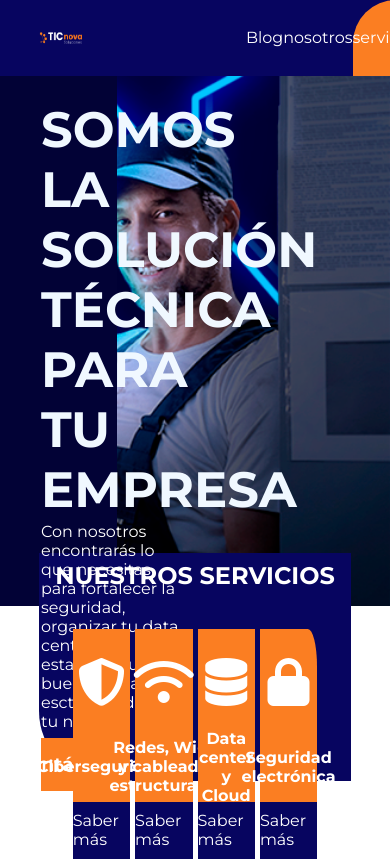
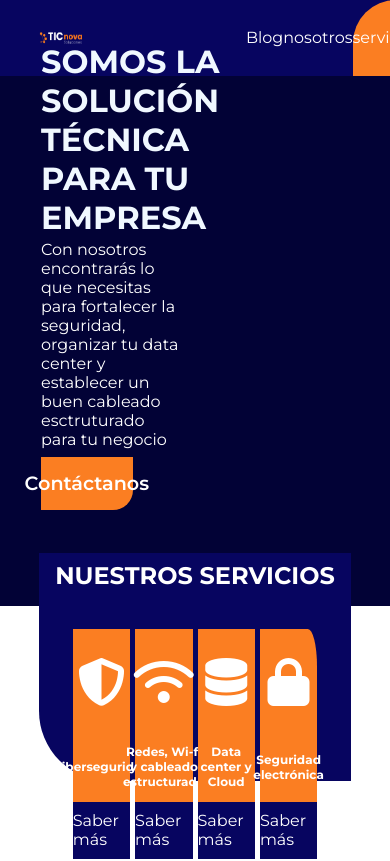
Before and after one commit to lordLuperdo/ticn_nova2, a Vue app: page / in a window 390 px wide. Shown: the top 861 px of the page. Built offline with nearby package versions, Linux system fonts and the light colour scheme.

Commit message:
responsive 1

```diff
--- a/src/views/HomeView.vue
+++ b/src/views/HomeView.vue
@@ -293,7 +293,7 @@ main{
 .container_main{
   flex-direction: column;
   display: flex;
-  width: 40%;
+  width: 50%;
   height: 70%;
   gap: 1%;
   margin-top: 3%;
@@ -309,7 +309,7 @@ main{
 
 .main_parrafo{
   color: white;
-
+  max-width: 75%;
 
 }
 
@@ -474,8 +474,27 @@ width: 80%;
  height: 50%;
  font-weight: 700;
 }
+/* mdeia qrys */
+@media (width <= 1200px) {
+  .main_title{
+  font-size: 200%;
+  }
+  .texto_card_main{
+    font-size: 75%;
 
+  }
+ .container_main{
+  justify-content: center;
 
+ }
+}
+@media (width <= 763px) {
+  .inge{
+    display: none;
+  }
+
+}
+/* segunda seccion************************************ */
 
 .home_plus{
   margin-top:35vh;
```
